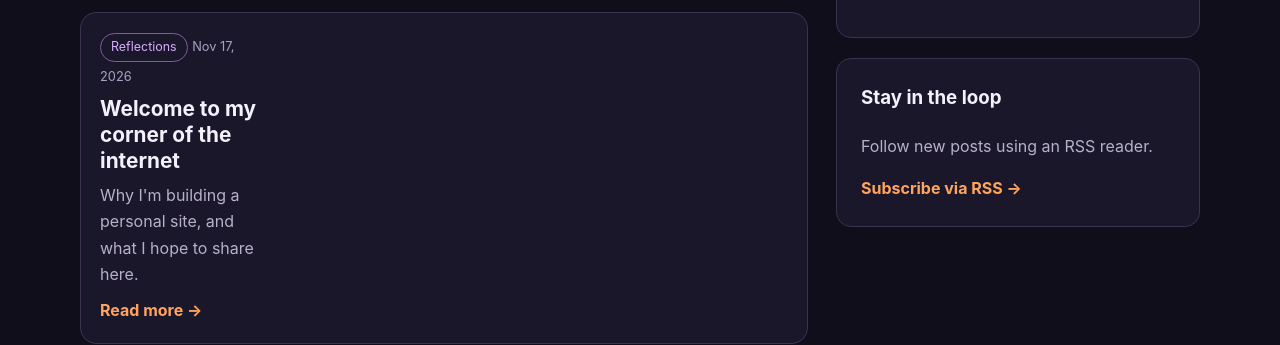
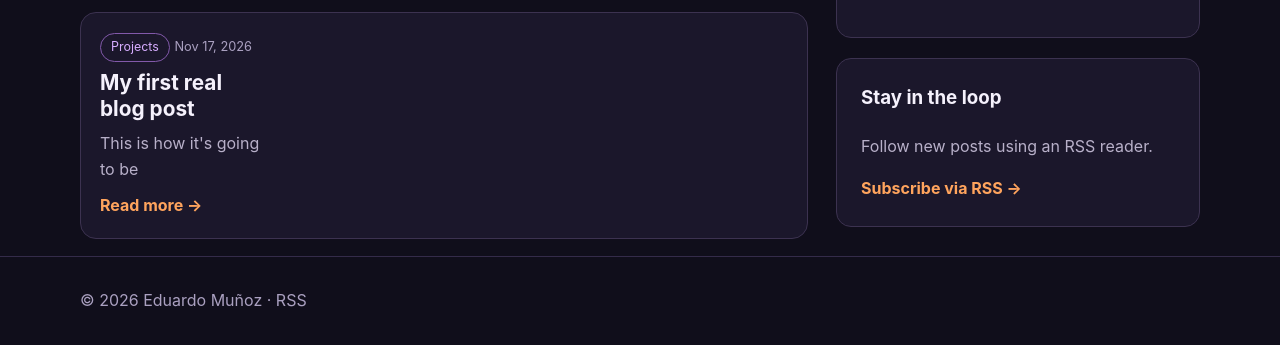
Before and after one commit to commonaera/commonaera.github.io, an Astro site in the folder eduardo-blog/: page /blog in a window 1280 px wide. Shown: the part 851-1196 px from the top of the page. Built offline with nearby package versions, Linux system fonts and the light colour scheme; Astro itself is replaced by a stand-in of ours.

Commit message:
Uploading blog1 fixed

```diff
--- a/eduardo-blog/src/content/blog/welcome.md
+++ b/eduardo-blog/src/content/blog/welcome.md
@@ -1,8 +1,8 @@
 ---
-title: "Welcome to my corner of the internet"
-description: "Why I'm building a personal site, and what I hope to share here."
+title: "My first real blog post"
+description: "This is how it's going to be"
 date: 2026-11-17
-category: Reflections
+category: Projects
 draft: false
 ---
 
```
